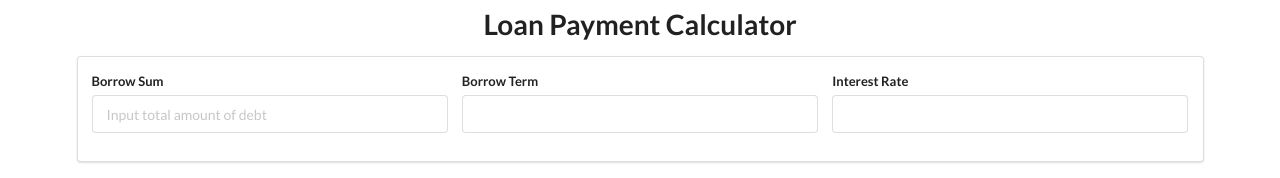
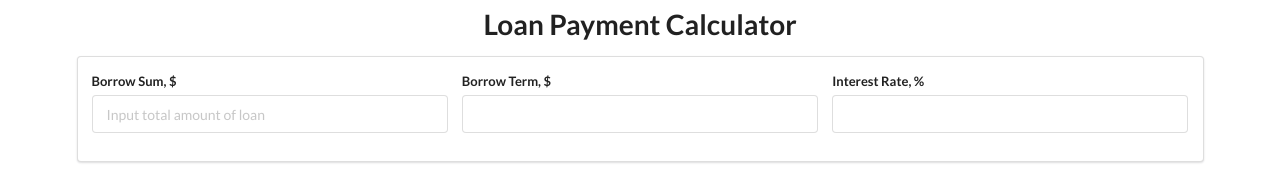
Before and after one commit to zhukovvlad/loan-calculator, a React (Create React App) app: page / in a window 1280 px wide. Shown: the top 178 px of the page. Built offline with nearby package versions, Linux system fonts and the light colour scheme.

Commit message:
Some styles added. Fixed some errors

```diff
--- a/src/components/InputForm/InputForm.jsx
+++ b/src/components/InputForm/InputForm.jsx
@@ -7,22 +7,22 @@ const InputForm = props => {
             <form className="ui form">
                 <div className="three fields">
                     <div className="field">
-                        <label htmlFor="amountToBorrow">Borrow Sum</label>
+                        <label htmlFor="amountToBorrow">Borrow Sum, $</label>
                         <input
                             id="amountToBorrow"
                             type="text"
-                            value={props.amountToBorrow}
+                            value={props.amountToBorrow.toLocaleString('en-En', {style: 'currency', currency: 'USD'})}
                             onChange={(e) => {
                                 if (!isNaN(+e.target.value)) {
                                     props.setAmountToBorrow(e.target.value)
                                 }
                                 return}
                             }
-                            placeholder="Input total amount of debt"
+                            placeholder="Input total amount of loan"
                         />
                     </div>
                     <div className="field">
-                        <label htmlFor="borrowTerm">Borrow Term</label>
+                        <label htmlFor="borrowTerm">Borrow Term, $</label>
                         <input
                             id="borrowTerm"
                             type="text"
@@ -35,7 +35,7 @@ const InputForm = props => {
                         />
                     </div>
                     <div className="field">
-                        <label htmlFor="interestRate">Interest Rate</label>
+                        <label htmlFor="interestRate">Interest Rate, %</label>
                         <input
                             id="interestRate"
                             type="text"
--- a/src/components/PaymentTable/PaymentTable.js
+++ b/src/components/PaymentTable/PaymentTable.js
@@ -12,30 +12,42 @@ const PaymentTable = ({amountToBorrow, borrowTerm, interestRate}) => {
     }
 
 
-    const renderList = getAnnuityCoeff(amountToBorrow, borrowTerm, interestRate).map((row) => {
+    const renderList = getAnnuityCoeff(amountToBorrow, borrowTerm, interestRate)[0].map((row) => {
         return (
             <tr key={row.period}>
-                <td>{row.period}</td>
-                <td>{row.initialDebt}</td>
-                <td>{row.interestMonthlyPaid}</td>
-                <td>{row.principalMonthlyPaid}</td>
-                <td>{row.finalDebt}</td>
+                <td className="ui center aligned">{row.period}</td>
+                <td className="ui center aligned">{row.initialDebt.toLocaleString('en-En', {style: 'currency', currency: 'USD'})}</td>
+                <td className="ui center aligned">{row.interestMonthlyPaid.toLocaleString('en-En', {style: 'currency', currency: 'USD'})}</td>
+                <td className="ui center aligned">{row.principalMonthlyPaid.toLocaleString('en-En', {style: 'currency', currency: 'USD'})}</td>
+                <td className="ui center aligned">{row.finalDebt.toLocaleString('en-En', {style: 'currency', currency: 'USD'})}</td>
             </tr>
         );
     });
+
+    const monthlyPayment = getAnnuityCoeff(amountToBorrow, borrowTerm, interestRate)[1];
 
 
     console.log(getAnnuityCoeff(amountToBorrow, borrowTerm, interestRate));
     return (
         <div>
+            <div className="ui small horizontal statistics">
+                <div className="statistic">
+                    <div className="value">
+                        {monthlyPayment.toLocaleString('en-En', {style: 'currency', currency: 'USD'})}
+                    </div>
+                    <div className="label">
+                        Total Monthly Payment
+                    </div>
+                </div>
+            </div>
             <table className="ui celled table">
                 <thead>
                     <tr>
-                        <th>Period</th>
-                        <th>Initial debt</th>
-                        <th>Interest</th>
-                        <th>Principal</th>
-                        <th>Final Debt</th>
+                        <th className="ui center aligned">Period</th>
+                        <th className="ui center aligned">Initial debt</th>
+                        <th className="ui center aligned">Interest</th>
+                        <th className="ui center aligned">Principal</th>
+                        <th className="ui center aligned">Final Debt</th>
                     </tr>
                 </thead>
                 <tbody>
--- a/src/utils/utils.js
+++ b/src/utils/utils.js
@@ -9,17 +9,18 @@ export const getAnnuityCoeff = (amountToBorrow, borrowTerm, interestRate) => {
     const annuityCoeff = monthRate * Math.pow(1 + monthRate, borrowTerm) / (Math.pow(1 + monthRate, borrowTerm) - 1);
     const totalMonthlyPayment = Math.ceil(amountToBorrow * annuityCoeff);
 
+    // monthlyPaymentStat.push(totalMonthlyPayment);
+
     let initialDebt = amountToBorrow;
     let totalInterestPaid = 0;
     let totalPrincipalPaid = 0;
-
 
     for (let i = 1; i <= borrowTerm; i++) {
         let interestMonthlyPaid = initialDebt * monthRate;
         let principalMonthlyPaid = totalMonthlyPayment - interestMonthlyPaid;
         let finalDebt = initialDebt - principalMonthlyPaid;
 
-        if (initialDebt < totalMonthlyPayment) {
+        if (initialDebt <= totalMonthlyPayment) {
             principalMonthlyPaid = initialDebt;
             finalDebt = 0;
         }
@@ -27,19 +28,21 @@ export const getAnnuityCoeff = (amountToBorrow, borrowTerm, interestRate) => {
         totalInterestPaid += parseFloat(interestMonthlyPaid.toFixed(2));
         totalPrincipalPaid += principalMonthlyPaid;
 
+        console.log('principalMonthlyPaid ', principalMonthlyPaid);
+
 
         monthlyPaymentStat.push({
             period: i,
             initialDebt: initialDebt === amountToBorrow ? parseFloat(initialDebt) : parseFloat(initialDebt.toFixed(2)),
             interestMonthlyPaid: parseFloat(interestMonthlyPaid.toFixed(2)),
-            principalMonthlyPaid: parseFloat(principalMonthlyPaid.toFixed(2)),
+            principalMonthlyPaid: parseFloat(principalMonthlyPaid),
             finalDebt: parseFloat(finalDebt.toFixed(2)),
             totalInterestPaid: parseFloat(totalInterestPaid.toFixed(2)),
-            totalPrincipalPaid: parseFloat(totalPrincipalPaid.toFixed(2))
+            totalPrincipalPaid: parseFloat(totalPrincipalPaid)
         });
 
         initialDebt = finalDebt;
     }
 
-    return monthlyPaymentStat;
+    return [monthlyPaymentStat, totalMonthlyPayment];
 };
```
